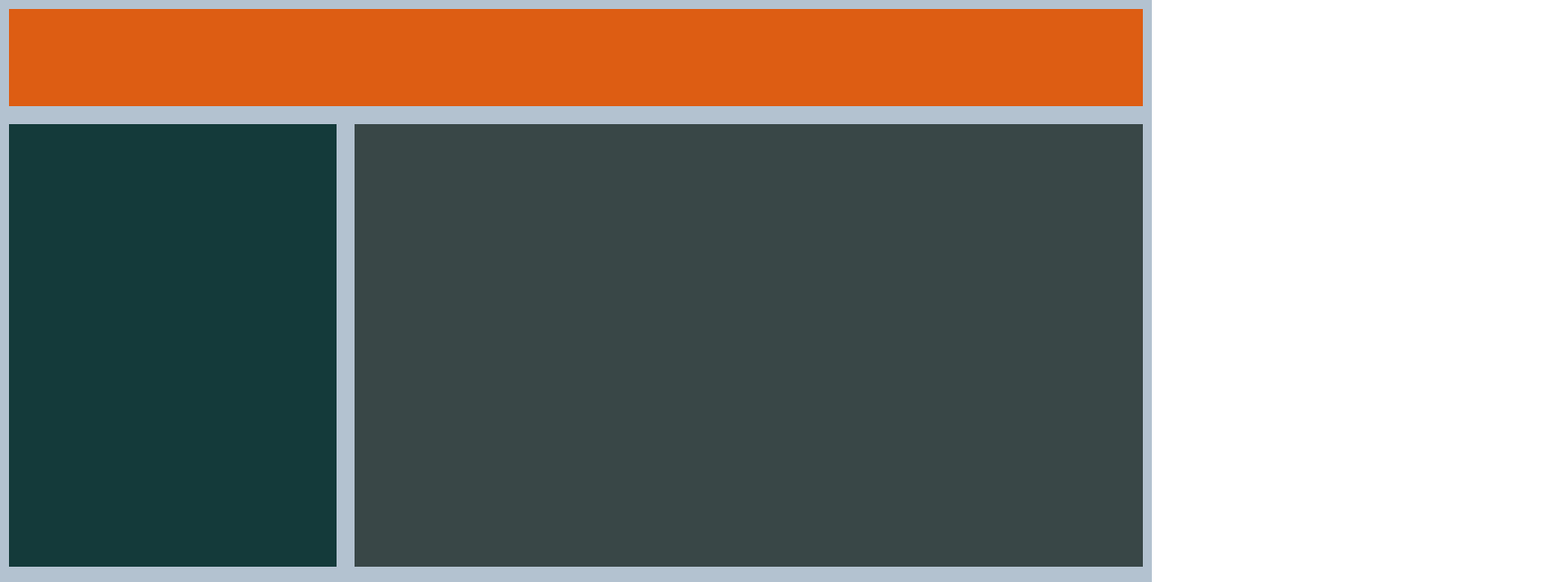
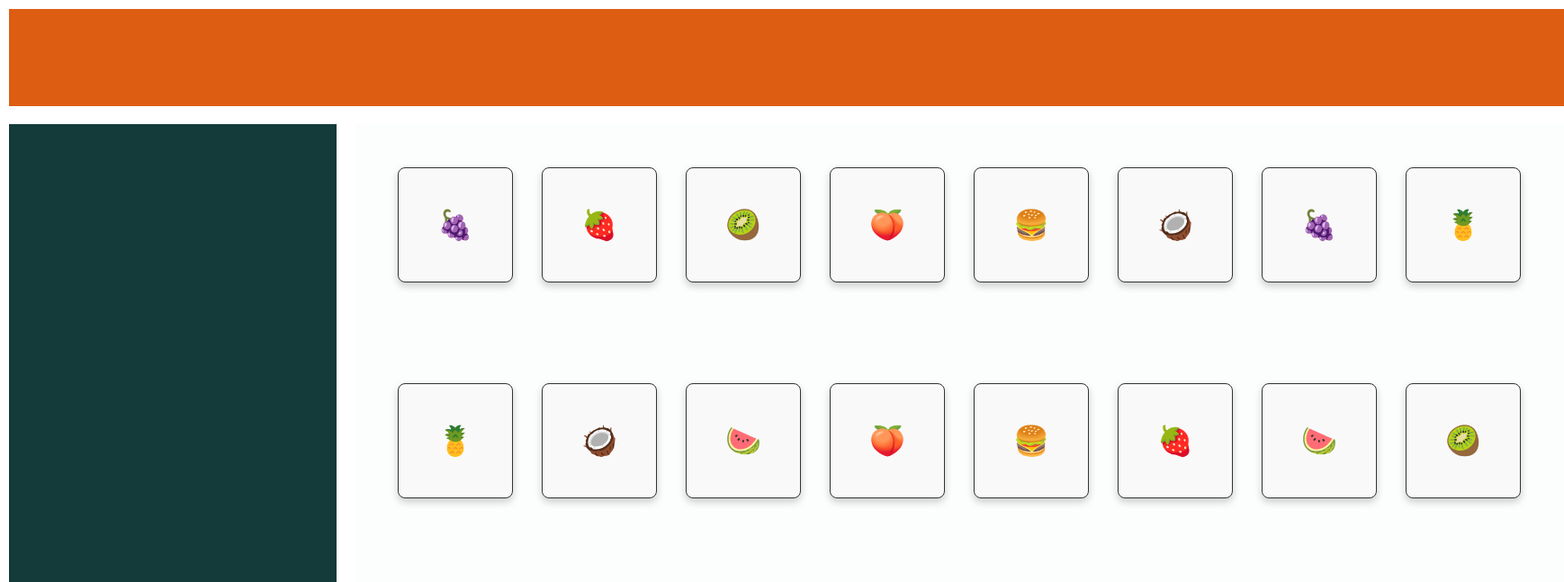
Before and after one commit to andreecalderon/juegoRompecabezas, a plain HTML site: page index.html in a window 1280 px wide. Shown: the top 647 px of the page at 90% size, 1738 px wide, since content can reach past the window. Drawn offline with Linux system fonts and the light colour scheme.

Commit message:
creacion del barajeo de las cartas

```diff
--- /dev/null
+++ b/components/tablero/data.js
@@ -0,0 +1,12 @@
+function barajeo(carta_par1 = ["🍇", "🥥", "🍉", "🍑", "🥝", "🍓", "🍔", "🍍"],
+    carta_par2 = ["🍇", "🥥", "🍉", "🍑", "🥝", "🍓", "🍔", "🍍"]) {
+
+    let todas_las_cartas = carta_par1.concat(carta_par2);
+
+    todas_las_cartas.sort(() => Math.random() - 0.5);
+
+    return todas_las_cartas;
+}
+let todas_las_cartas = barajeo();
+
+export { barajeo};
--- a/components/tablero/tablero.css
+++ b/components/tablero/tablero.css
@@ -1,4 +1,33 @@
 .div-tablero {
+    background-color: rgb(252, 253, 253);
+}
+.carta {
 
-    background-color: rgb(57, 71, 71);
+    border: 1px solid #333;
+    border-radius: 8px;
+    font-size: 2rem;
+    width: 8rem;
+    height: 8rem;
+    display: flex;
+    align-items: center;
+    justify-content: center;
+    padding: 1rem;
+    background-color: #f9f9f9;
+    box-shadow: 0 4px 8px rgba(0, 0, 0, 0.2);
+    transition: transform 0.2s, box-shadow 0.2s;
+
 }
+
+.carta:hover {
+    transform: translateY(-5px);
+    box-shadow: 0 8px 16px rgba(0, 0, 0, 0.3);
+
+}
+
+.divtablero{
+    margin:3rem;
+    display: grid;
+    grid-template-columns: repeat(8,8rem);
+    grid-template-rows: repeat(8,13rem);
+    gap:2rem;
+}
--- a/components/tablero/tablero.js
+++ b/components/tablero/tablero.js
@@ -0,0 +1,27 @@
+import { barajeo } from "./data.js";
+
+function item(contenido) {
+    let div = document.createElement("div");
+    div.textContent = contenido;
+    div.className = "carta";
+    return div;
+}
+
+
+function cargar_cartas() {
+
+    let todas_las_cartas = barajeo();
+
+
+    let div = document.createElement("div");
+    div.className = "divtablero";
+
+
+    todas_las_cartas.forEach(contenido => {
+        div.appendChild(item(contenido));
+    });
+
+    return div;
+}
+
+export { cargar_cartas };
--- a/config.css
+++ b/config.css
@@ -8,3 +8,6 @@
     font-family: Impact, Haettenschweiler, 'Arial Narrow Bold', sans-serif;
     font-size: 10px;
 }
+body{
+    overflow-x: hidden;
+}
--- a/index.css
+++ b/index.css
@@ -6,7 +6,6 @@
 .contenedor {
     width: 100%;
     height: 100%;
-    background-color: rgba(124, 149, 173, 0.575);
 
     display: grid;
     grid-template-columns: 30% auto;
--- a/index.html
+++ b/index.html
@@ -17,7 +17,7 @@
 
     <main id="root"></main>
 
-    <script src="main.js"></script>
+    <script src="main.js" type="module"></script>
 
 </body>
 </html>
--- a/main.js
+++ b/main.js
@@ -1,4 +1,7 @@
+import { cargar_cartas } from "./components/tablero/tablero.js";
 let DOM = document.querySelector("#root");
+
+cargar_cartas()
 
 let contenedor = document.createElement('div');
 contenedor.className = "contenedor"
@@ -16,6 +19,7 @@ contenedor.appendChild(progreso);
 let tablero = document.createElement('div');
 tablero.className = "div-tablero"
 contenedor.appendChild(tablero);
+tablero.appendChild(cargar_cartas())
 
 let footer = document.createElement('div');
 footer.className = "div-footer"
```
